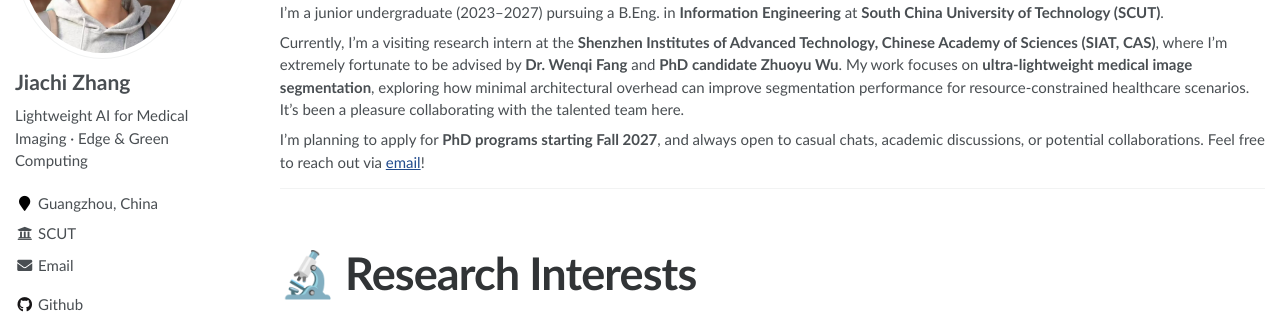
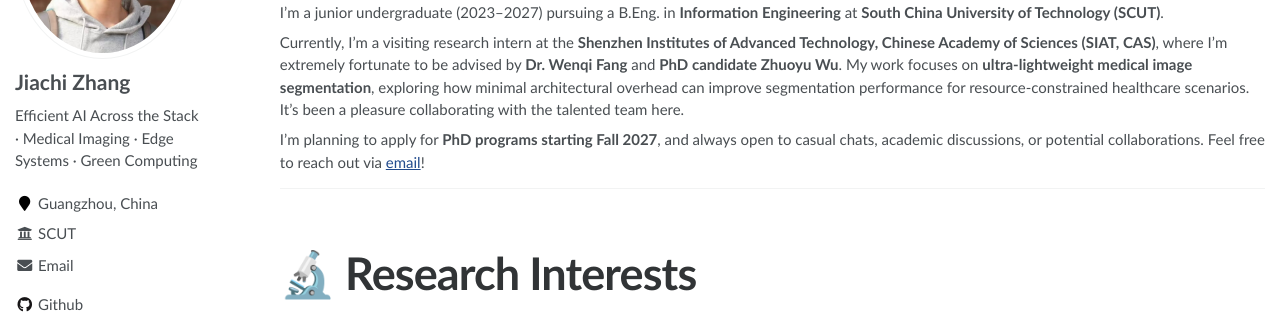
Before and after one commit to tyui99/tyui99.github.io, a Jekyll site: the page built from _pages/about.md, in a window 1280 px wide. Shown: the part 235-549 px from the top of the page. Built offline with Jekyll 4.4.1, drawn with Linux system fonts in a browser that asks for light colours.

Commit message:
feat: expand bio to cover all research interests
- Bio: 'Lightweight AI for Medical Imaging · Edge & Green Computing'
  -> 'Efficient AI Across the Stack · Medical Imaging · Edge Systems · Green Computing'
- Cover all 4 axes: medical AI, edge deployment, AI for science, green AI

```diff
--- a/_config.yml
+++ b/_config.yml
@@ -23,7 +23,7 @@
 author:
   name             : "Jiachi Zhang"
   avatar           : "images/photo.jpg"
-  bio              : "Lightweight AI for Medical Imaging · Edge & Green Computing"
+  bio              : "Efficient AI Across the Stack · Medical Imaging · Edge Systems · Green Computing"
   location         : "Guangzhou, China"
   employer         : "SCUT"
   pubmed           :
```
